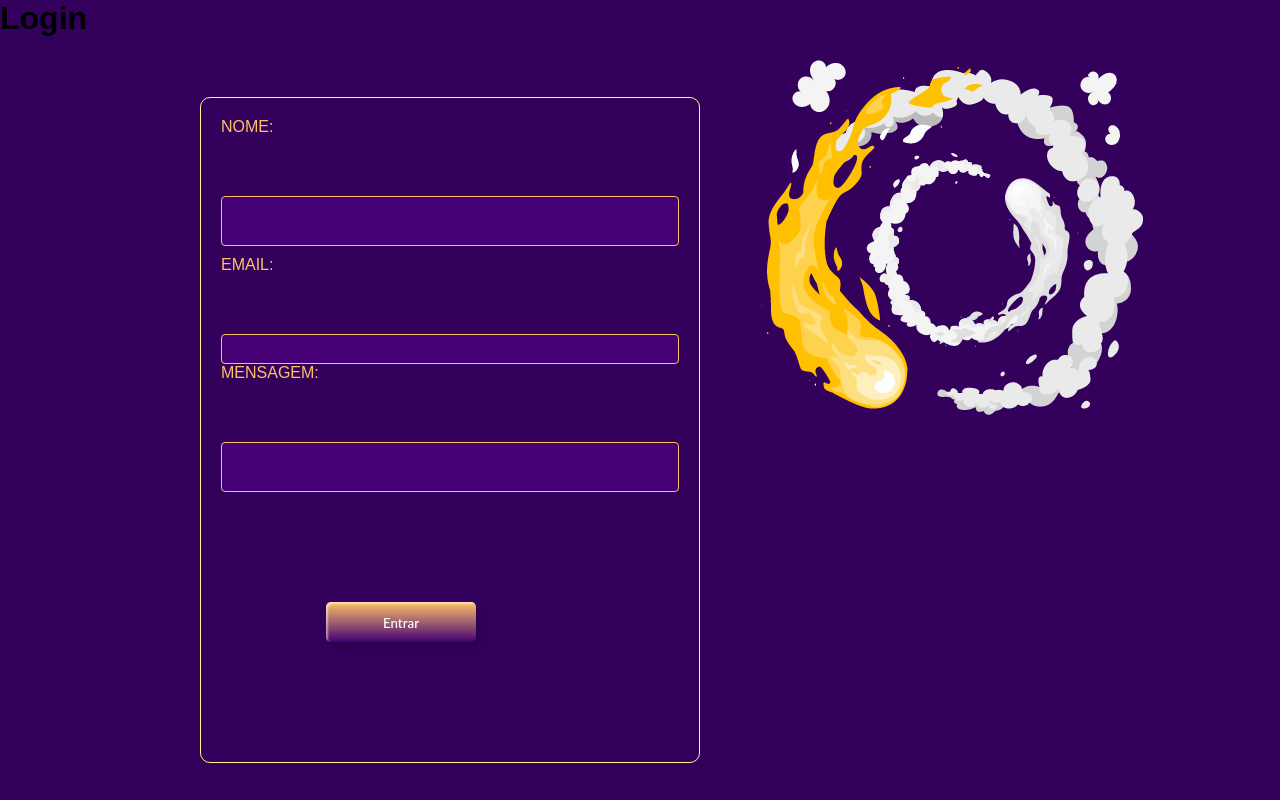
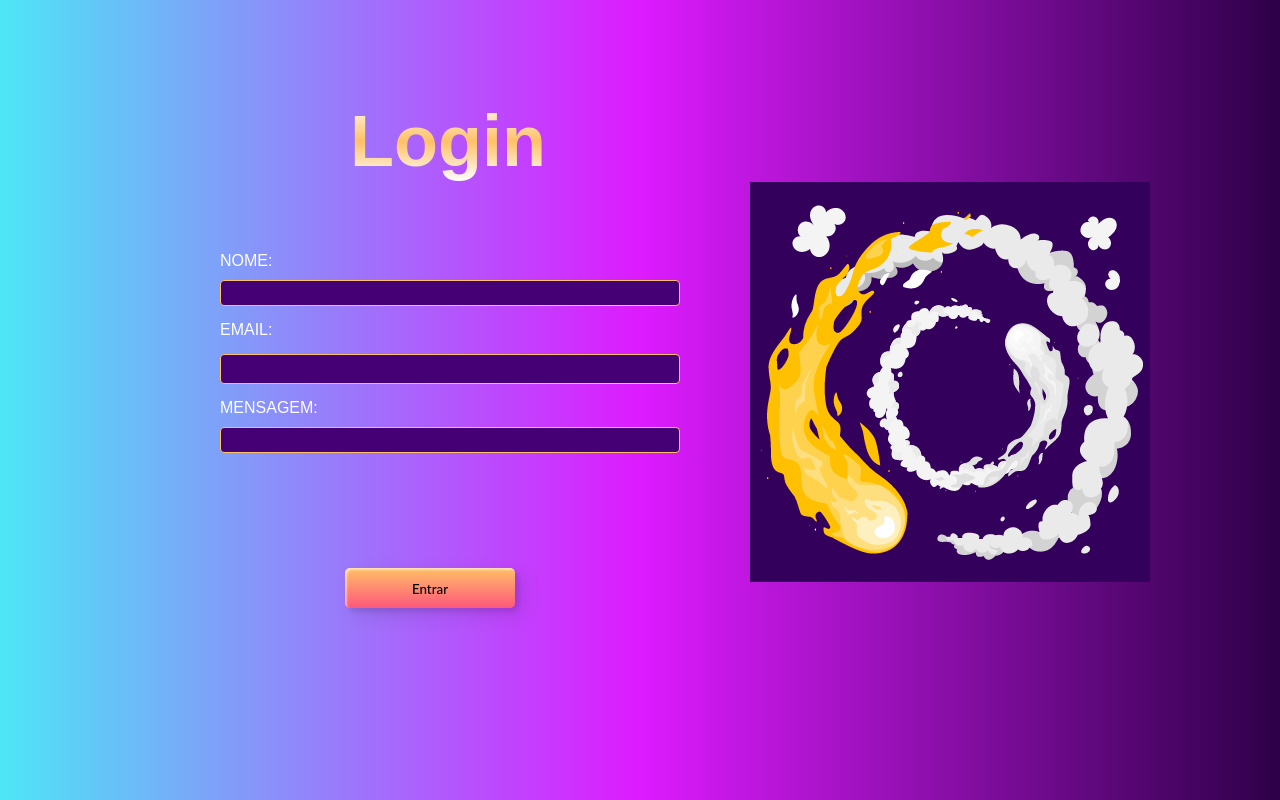
Before and after one commit to JennieOliveira99/Tela-Login, a plain HTML site: page index.html in a window 1280 px wide. Shown: the top 800 px of the page. Drawn offline with Linux system fonts and the light colour scheme.

Commit message:
alteração da cores do bg, do texto, do botao, retirada da borda de login

```diff
--- a/css/estilo.css
+++ b/css/estilo.css
@@ -10,13 +10,34 @@
 /* alterando bg, fontes etc*/
 
 body{
-    background-color: #33005c;
+    background: linear-gradient(
+        to left, #2d0048, #dd1bff,#4de6f6
+    );
+
     width: 1310px;
 
     font-family: 'Alexandria', Arial, Helvetica, sans-serif;
 
 }
 
+h1 {
+    font-size: 72px;
+    margin-left: 350px;
+    margin-top: 100px;
+    background: linear-gradient(#fff, #fec166, #fff
+        );
+        -webkit-background-clip: text;
+        -webkit-text-fill-color: transparent;
+}
+
+/*h1 {
+    font-size: 72px;
+    background: linear-gradient(
+        270deg, #3f5efb, #fc466b
+        );
+        -webkit-background-clip: text;
+        -webkit-text-fill-color: transparent;
+}*/
 
 .aside_login{
     float: left;
@@ -36,22 +57,23 @@ form{
     display: flex;
     flex-direction: column;
     width: auto;
-    color: #fec166;
-
-    border: 0.5px solid #FFF78C;
+    color: white;
+    font-weight: initial;
     padding: 20px;
     border-radius: 10px;
-    margin-top: 60px;
-    margin-bottom: 10px;
+    margin-top: 50px;
 }
+
+
 
 label {
     padding-right: 15px;
     padding-bottom: 20px;
     margin-top: 60px;
     padding: 12px 12px 12px 0;
-    margin-top: 50px;
-    margin-bottom: 10px;
+    margin-top: 15px;
+    margin-bottom: 15px;
+
 }
 
 
@@ -64,23 +86,26 @@ form [type="email"]{
     border-radius: 4px;
     background-color: #440074;
     resize: none;
-    margin-top: 60px;
+    /* espaço entre email e mensagem*/
+    margin-top: 15px;
+    margin-bottom: 15px;
 
 
 }
 
-
+  /* nome*/
 form [type="text"] {
     width: 100%;
-    height: 50px;
-    padding: 20px 20px;
+    height: 0px;
+    padding: 12px 20px;
     box-sizing: border-box;
     border: 0.5px solid #fec166;
     border-radius: 4px;
     background-color: #440074;
     resize: none;
-    margin-top: 60px;
-    margin-bottom: 10px;
+    /* espaço entre nome e email*/
+    margin-top: 10px;
+    margin-bottom: 15px;
 }
 
 
@@ -92,9 +117,9 @@ button {
   }
 
   .custom-btn {
-    width: 130px;
+    width: 150px;
     height: 40px;
-    color: #fff;
+    color: rgb(0, 0, 0);
     border-radius: 5px;
     padding: 15px 25px;
     font-family: 'Lato', sans-serif;
@@ -112,7 +137,7 @@ button {
 
   .btn-1 {
     position: relative;
-    right: 20px;
+    right:0px;
     bottom: 20px;
     border:none;
     box-shadow: none;
@@ -124,10 +149,10 @@ button {
   }
   .btn-1 span {
     background: rgb(215, 222, 224);
-    background: linear-gradient(0deg, #440074 0%, #fec166 100%);
+    background: linear-gradient(0deg, #fd577b 0%, #fec166 100%);
     display: block;
     position: absolute;
-    width: 150px;
+    width: 170px;
     height: 40px;
     box-shadow:inset 2px 2px 2px 0px rgba(255,255,255,.5),
      7px 7px 20px 0px rgba(0,0,0,.1),
```
